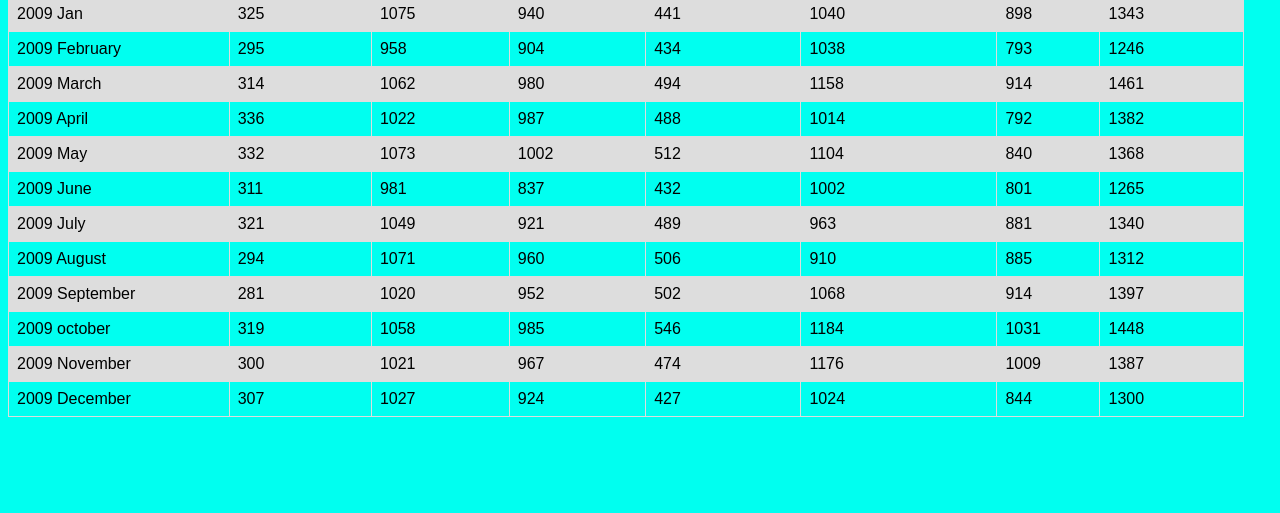
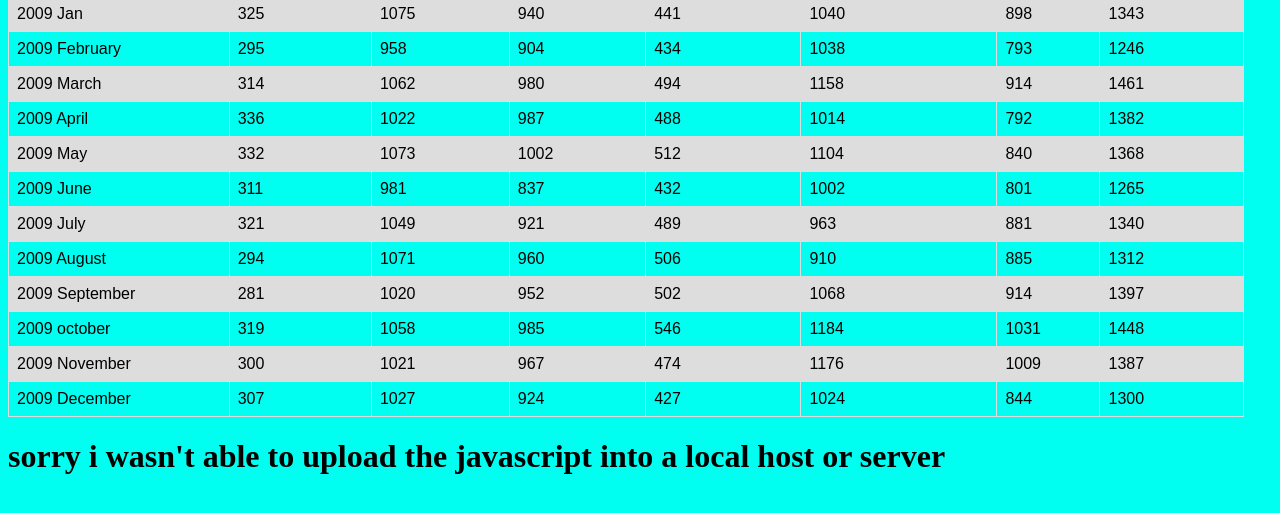
Before and after one commit to yomihaxor/yomihaxor.github.io, a plain HTML site: page index.html in a window 1280 px wide. Shown: the part 147-660 px from the top of the page. Drawn offline with Linux system fonts and the light colour scheme.

Commit message:
updated bbc website

```diff
--- a/index.html
+++ b/index.html
@@ -153,4 +153,7 @@ tr:nth-child(even) {
 </tr>
 </table>
 </body>
+
+<h1> sorry i wasn't able to upload the javascript into a local host or server </h1>
+
 </html>
```
